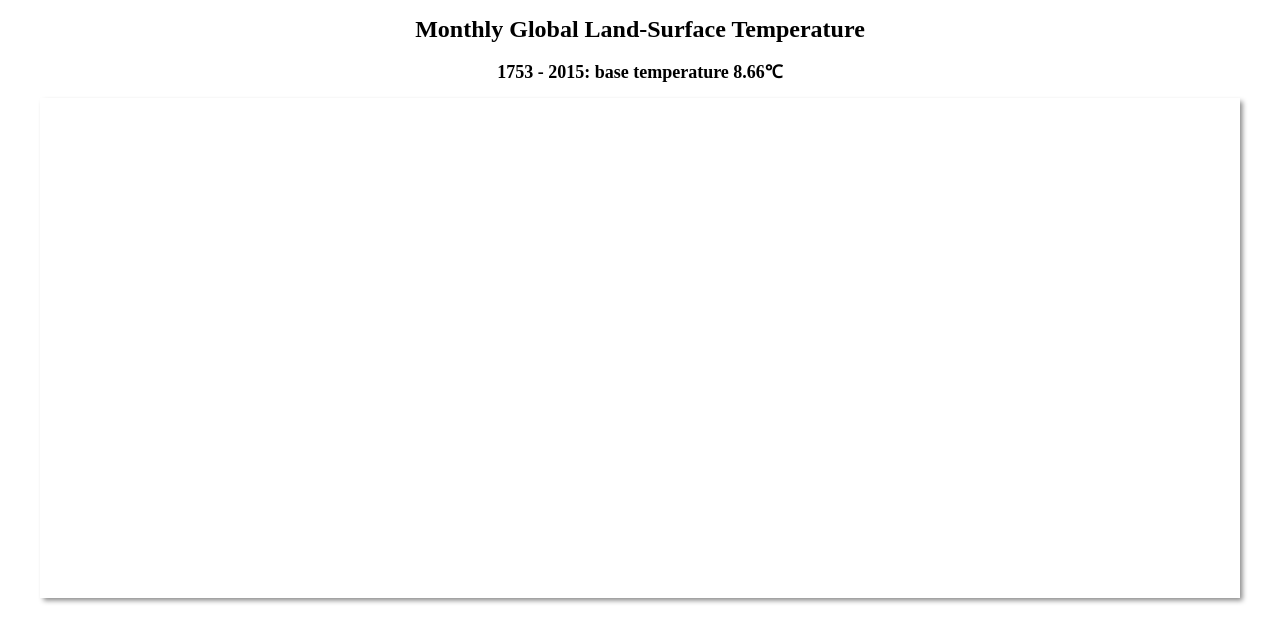
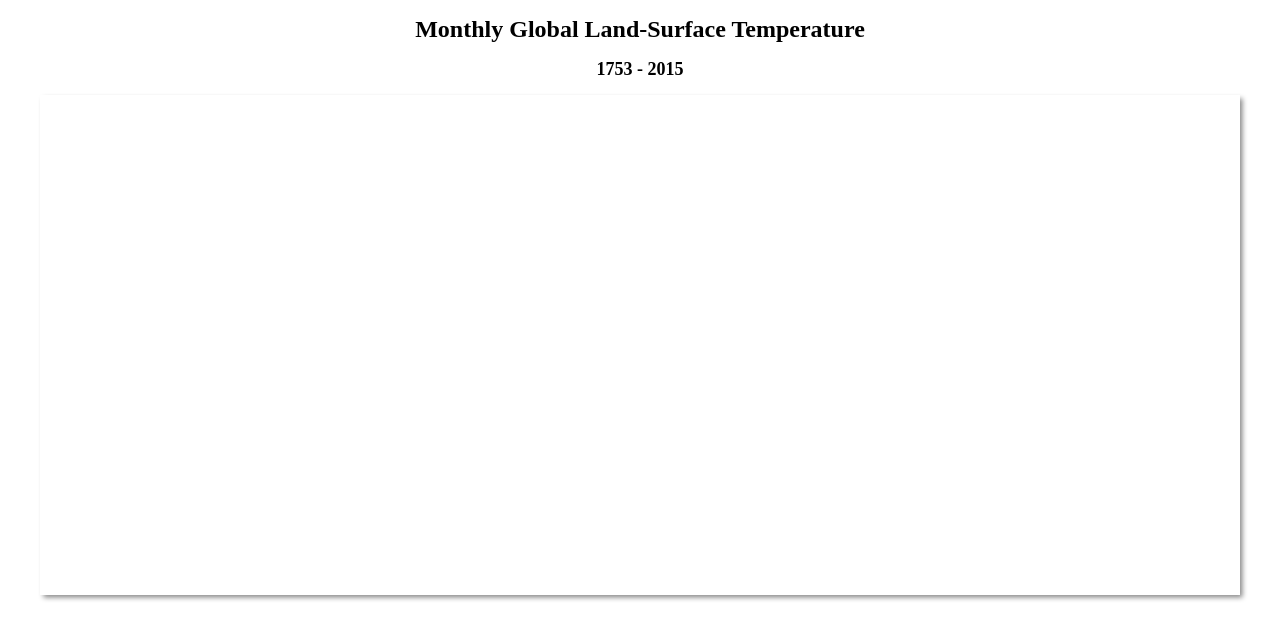
Before and after one commit to andamaan/fcc_heatmap, a website built with Parcel: page index.html in a window 1280 px wide. Built offline with nearby package versions, Linux system fonts and the light colour scheme; no server answers.

Commit message:
modif description

```diff
--- a/index.html
+++ b/index.html
@@ -9,7 +9,7 @@
 </head>
 <body>
     <h1 id="title">Monthly Global Land-Surface Temperature</h1>
-    <h2 id="description">1753 - 2015: base temperature 8.66℃</h2>
+    <h2 id="description">1753 - 2015</h2>
     <svg width ='1200' height='500'></svg>
     <script src="https://cdn.freecodecamp.org/testable-projects-fcc/v1/bundle.js"></script>
     <script src="main.js"></script>
--- a/main.js
+++ b/main.js
@@ -52,7 +52,6 @@ const render = (data, dataArr) => {
 
     const colorScale = d3.scaleThreshold()
         .domain(colorFunction(minTemp, maxTemp, colors.length))
-        //.domain([d3.min(dataArr, d => data.baseTemperature + d.variance ), d3.max(dataArr, d => data.baseTemperature + d.variance)])
         .range(colors);
 
     //AXIS
```
Also changed, not shown: docs/index.html (+1 -1 lines), 4 other files.
